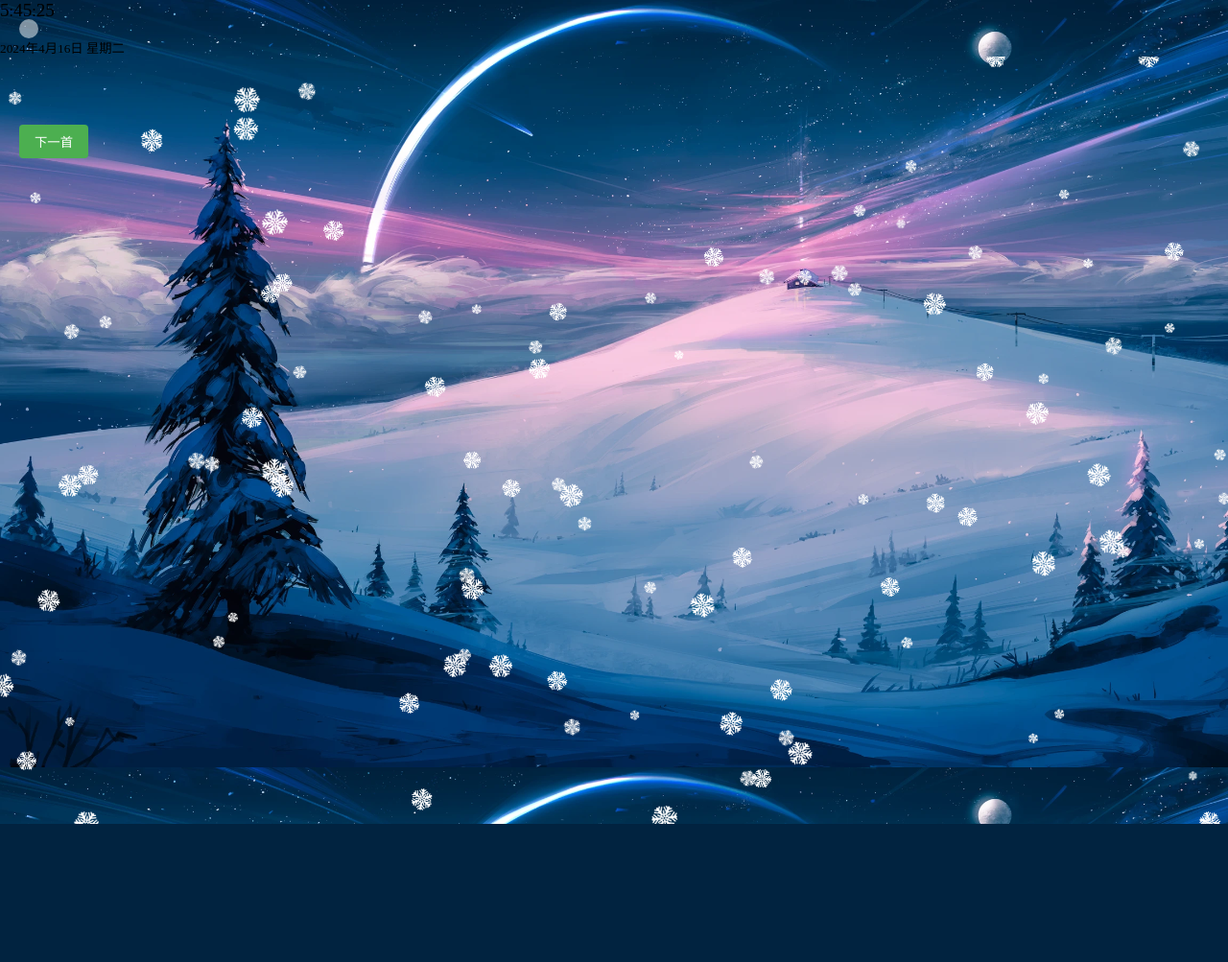
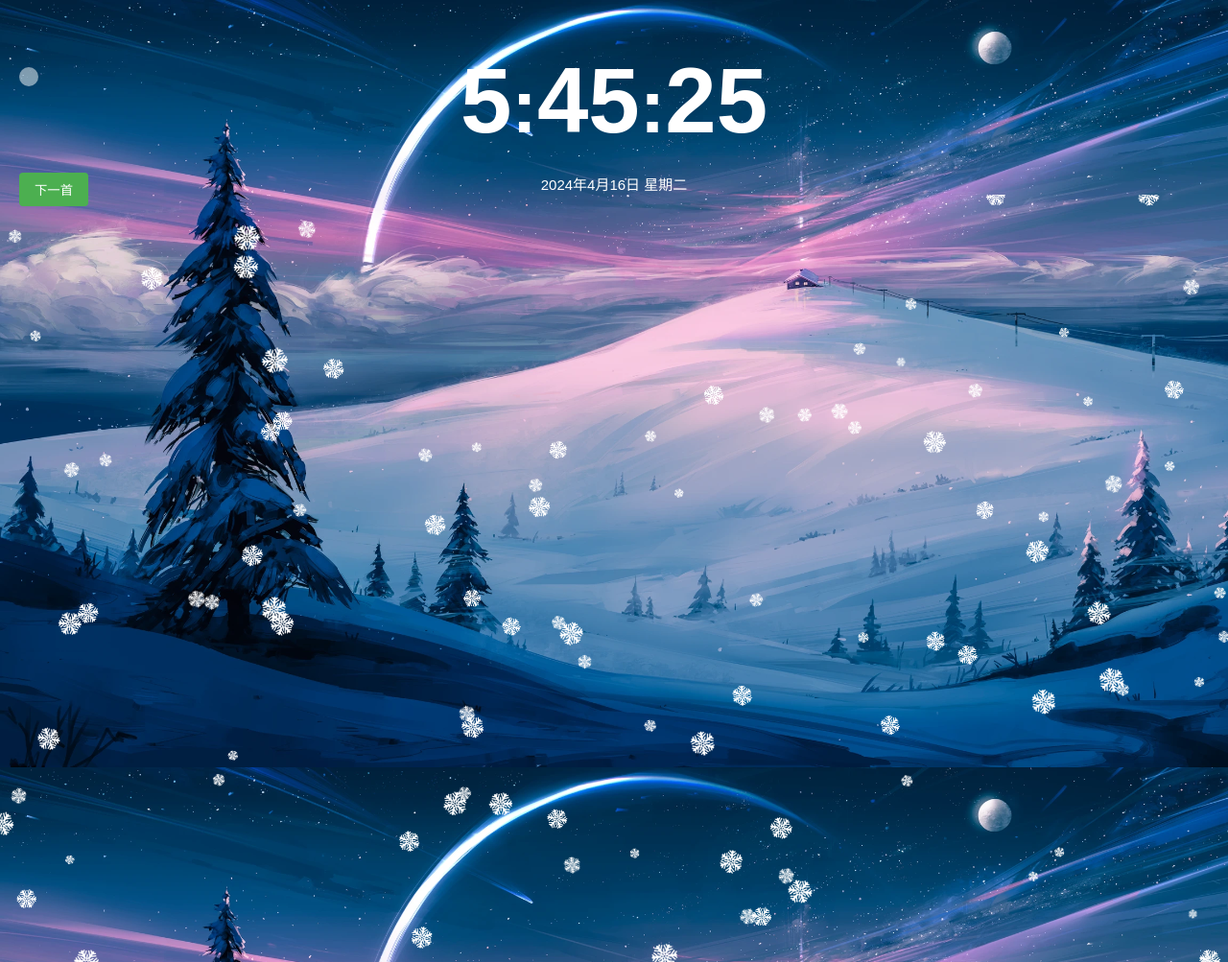
Before and after one commit to moluzhangren/moluzhangren.github.io, a PHP site: page / in a window 1280 px wide. Shown: the whole page at 96% size. Before the commit the page ends 859 px from the top, so only its background shows below. Run offline with PHP 8.4, Linux system fonts and the light colour scheme.

Commit message:
Update style.css

```diff
--- a/style.css
+++ b/style.css
@@ -20,7 +20,7 @@ canvas {
 }
 
 /* 按钮样式 */
-button {
+#button1 {
     position: absolute;
     top: 130px; /* 调整按钮位置 */
     left: 20px;
@@ -31,10 +31,11 @@ button {
     border-radius: 4px;
     cursor: pointer;
 }
-
-button:hover {
+#button1:hover {
     background-color: #45a049;
 }
+
+
 
 /*每日一言*/
 #yiyan {
@@ -49,3 +50,19 @@ button:hover {
     border-radius: 5px;
     box-shadow: 0 2px 4px rgba(0, 0, 0, 0.1);
 }
+
+#body1 {
+    font-family: Arial, sans-serif;
+    text-align: center;
+    color: white;
+    background-color: black;
+}
+
+#time {
+    font-size: 18px; /* 调小年月日星期字体大小 */
+    margin-top: 50px;
+}
+#clock {
+    font-size: 80px; /* 调大时分秒字体大小 */
+    font-weight: bold;
+}
```
